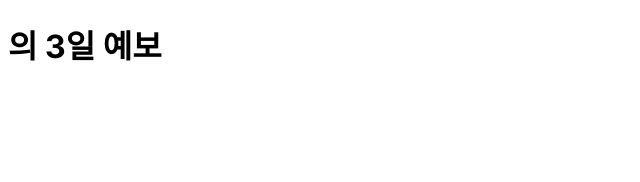
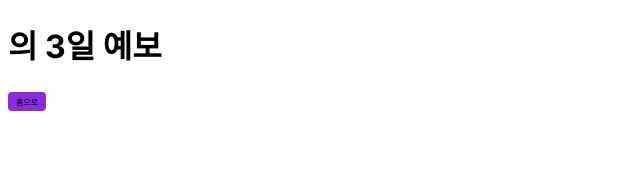
Before and after one commit to sinej/weather-app, a Next.js app: page /1 in a window 1280 px wide. Shown: the top 182 px of the page, without its empty margins (0-640 px from the left). Built offline with nearby package versions, Linux system fonts and the light colour scheme.

Commit message:
api 연동

```diff
--- a/src/app/[location]/page.tsx
+++ b/src/app/[location]/page.tsx
@@ -1,3 +1,4 @@
+import HomeButton from "@/components/homeButton";
 
 type Props = {
     params: {
@@ -7,9 +8,11 @@ type Props = {
 
 export default function Detail ({ params }: Props) {
     const name = params.location === 'seoul' ? '서울' : '';
+
     return (
         <>
             <h1>{name}의 3일 예보</h1>
+            <HomeButton/>
         </>
     )
 }
--- /dev/null
+++ b/src/app/global.css
@@ -0,0 +1,7 @@
+button {
+    border: none;
+    border-radius: 4px;
+    padding: 4px 8px;
+    font-size: 8px;
+    background: blueviolet;
+}
--- a/src/app/layout.tsx
+++ b/src/app/layout.tsx
@@ -1,3 +1,4 @@
+import './global.css';
 import type { Metadata } from 'next'
 import { Inter } from 'next/font/google'
 
--- /dev/null
+++ b/src/components/homeButton.tsx
@@ -0,0 +1,13 @@
+'use client'
+
+import {useRouter} from "next/navigation";
+
+export default function HomeButton() {
+    const router = useRouter();
+
+    const handleClick = () => {
+        router.push('/')
+    }
+    return <button onClick={handleClick}>홈으로</button>
+
+}
```
Also changed, not shown: src/app/page.tsx (+23 -5 lines), src/app/style.module.css (added, +8 -0 lines).
